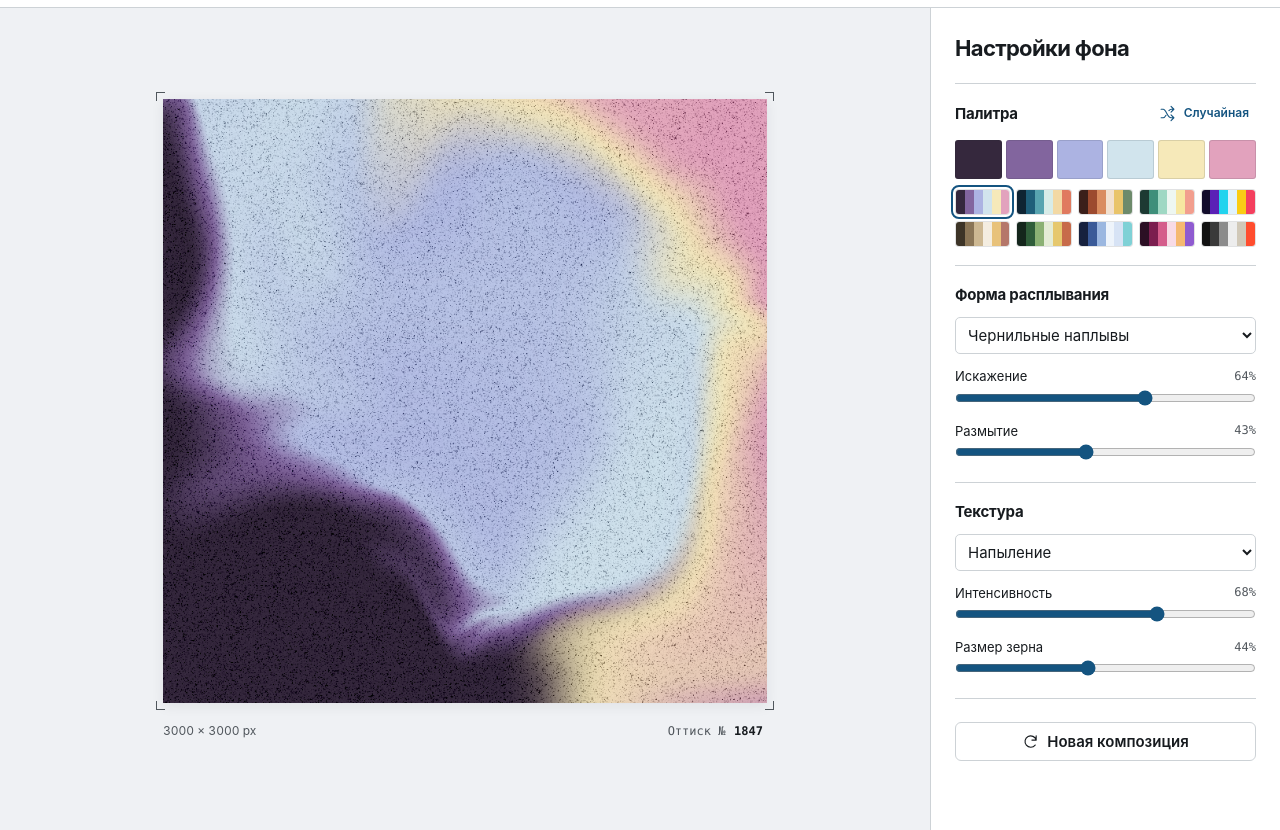
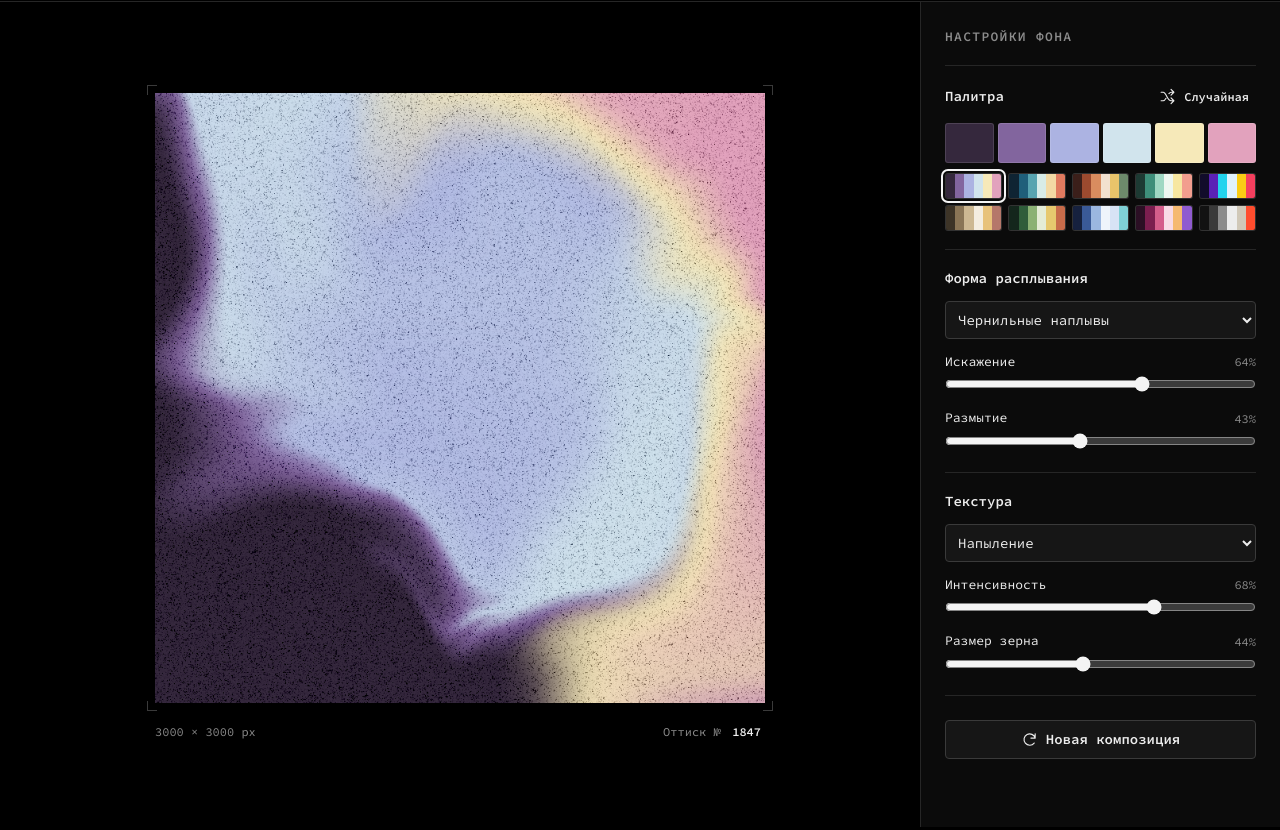
Before and after one commit to deepsad/design, a plain HTML site: page ottisk/index.html in a window 1280 px wide. Shown: the part 62-892 px from the top of the page. Drawn offline with Linux system fonts and the light colour scheme.

Commit message:
Оттиск: чёрная тема, шрифт Source Code Pro, быстрый отклик настроек
- Тёмный интерфейс на чёрном фоне, шрифт Source Code Pro (Google Fonts, с моноширинным запасным)
- Геометрия пятен кэшируется отдельно от цветов: смена цвета и размытия только перекрашивает поля
- Рисунок зерна кэшируется, интенсивность лишь масштабирует его
- При пересчёте геометрии сначала показывается быстрый черновик, полная картинка — после паузы

Co-Authored-By: Claude Opus 5.5 <noreply@anthropic.com>
Claude-Session: https://claude.ai/code/session_0166GG22WC83kFqQtakkTFeo

```diff
--- a/ottisk/index.html
+++ b/ottisk/index.html
@@ -3,24 +3,32 @@
 <meta charset="utf-8">
 <meta name="viewport" content="width=device-width, initial-scale=1">
 <title>Оттиск — генератор фонов</title>
+<link rel="preconnect" href="https://fonts.googleapis.com">
+<link rel="preconnect" href="https://fonts.gstatic.com" crossorigin>
+<link rel="stylesheet" href="https://fonts.googleapis.com/css2?family=Source+Code+Pro:wght@400;500;600;700&display=swap">
 <style>
-:root{color-scheme:light;--paper:oklch(1 0 0);--ink:oklch(.22 .01 245);--mute:oklch(.45 .013 246);--line:oklch(.86 .008 246);--stage:oklch(.958 .004 245);--blue:oklch(.43 .095 244);font:15px/1.4 Inter,"Segoe UI",Arial,sans-serif;color:var(--ink);background:var(--stage)}
-*{box-sizing:border-box}body{margin:0}button,select,input{font:inherit;color:inherit}button,select,input[type=color],input[type=range]{cursor:pointer}button{border:1px solid var(--line);background:white;border-radius:6px;padding:8px 12px;font-weight:600;display:inline-flex;align-items:center;justify-content:center;gap:8px}button:hover,select:hover{background:var(--stage)}button:disabled{opacity:.6;cursor:progress}button:focus-visible,input:focus-visible,select:focus-visible{outline:3px solid var(--blue);outline-offset:3px}button svg{width:17px;height:17px;fill:none;stroke:currentColor;stroke-width:1.6;stroke-linecap:round;stroke-linejoin:round}
-header{height:70px;padding:0 clamp(18px,3.5vw,64px);border-bottom:1px solid var(--line);background:white;display:flex;align-items:center;justify-content:space-between;gap:12px}
-.brand,.identity{display:flex;align-items:center}.brand{gap:10px;font-size:25px;font-weight:720;letter-spacing:-.038em}.mark{width:28px;height:28px;border-radius:50%;background:repeating-linear-gradient(120deg,var(--ink) 0 2.6px,transparent 2.6px 4.8px)}.identity{gap:20px}.sub{border-left:1px solid var(--line);padding-left:20px;color:var(--mute);font-size:13px}.export{background:var(--blue);color:white;border-color:var(--blue);height:40px;padding:0 17px}.export:hover{background:oklch(.35 .088 244)}
-main{display:grid;grid-template-columns:minmax(0,1fr) 350px;min-height:calc(100svh - 70px)}
-.stage{padding:28px clamp(18px,4vw,76px) 26px;display:flex;align-items:center;justify-content:center;min-width:0}
-figure{margin:0;width:min(100%,max(390px,calc(100svh - 196px)),950px)}
-.art{aspect-ratio:1;position:relative;isolation:isolate;box-shadow:0 3px 12px #20263314}
-canvas{width:100%;height:100%;display:block;background:#c5d6ee}.art:before,.art:after{content:"";position:absolute;inset:-7px;pointer-events:none;background:linear-gradient(var(--mute),var(--mute)) top left / 9px 1px,linear-gradient(var(--mute),var(--mute)) top left / 1px 9px,linear-gradient(var(--mute),var(--mute)) bottom right / 9px 1px,linear-gradient(var(--mute),var(--mute)) bottom right / 1px 9px;background-repeat:no-repeat}.art:after{transform:scaleX(-1)}
-figcaption{padding-top:18px;display:flex;justify-content:space-between;align-items:center;gap:12px;color:var(--mute);font-size:12px;font-variant-numeric:tabular-nums}.id{font-family:"IBM Plex Mono",Consolas,monospace;font-size:12px}
-aside{background:var(--paper);border-left:1px solid var(--line);padding:27px 24px 24px}h1{font-size:22px;line-height:1.2;letter-spacing:-.03em;margin:0 0 22px}h2{margin:0;font-size:15px;letter-spacing:-.015em}.group{padding:18px 0;border-top:1px solid var(--line)}.group:first-of-type{padding-top:15px}.groupHeader,.row{display:flex;justify-content:space-between;align-items:center;gap:10px}.textBtn{font-size:12px;padding:5px 6px;color:var(--blue);border-color:transparent}.palette{display:flex;gap:4px;margin-top:12px}.chip{position:relative;flex:1;height:39px;border-radius:3px;overflow:hidden;box-shadow:inset 0 0 0 1px #20263322}.chip:focus-within{outline:2px solid var(--blue);outline-offset:2px}.chip input{opacity:0;position:absolute;inset:0;width:100%;height:100%;border:0}
-select{width:100%;height:37px;display:block;border:1px solid var(--line);border-radius:5px;background:var(--paper);padding:0 8px;margin:12px 0 0}.setting{margin-top:13px}.row,.setting label{font-size:13px}.row output{font-family:Consolas,monospace;color:var(--mute);font-size:12px}input[type=range]{display:block;width:100%;margin:1px 0;height:22px;accent-color:var(--blue)}.wide{width:100%;margin-top:8px}.status{color:var(--mute);font-size:12px;min-height:1.4em;margin:10px 0 0}
-.actions{display:flex;gap:8px;align-items:center}.iconBtn{width:40px;height:40px;padding:0}.iconBtn:disabled{opacity:.35;cursor:default}
-.presets{display:grid;grid-template-columns:repeat(5,1fr);gap:6px;margin-top:10px}.preset{height:26px;padding:0;border-radius:4px;overflow:hidden;display:flex;gap:0;border:1px solid #20263322}.preset i{flex:1;align-self:stretch}.preset[aria-pressed=true]{outline:2px solid var(--blue);outline-offset:2px}
-.seedBox{display:inline-flex;align-items:center;gap:4px}.seedBox input{width:5.2ch;font:600 12px "IBM Plex Mono",Consolas,monospace;border:1px solid transparent;border-radius:4px;padding:2px 3px;background:transparent;color:var(--ink);text-align:right;-moz-appearance:textfield}.seedBox input::-webkit-inner-spin-button{display:none}.seedBox input:hover{border-color:var(--line)}.seedBox input:focus{border-color:var(--blue);background:white;outline:none}
-.toast{position:fixed;left:50%;bottom:24px;transform:translateX(-50%);background:var(--ink);color:white;padding:9px 14px;border-radius:6px;font-size:13px;opacity:0;transition:opacity .2s;pointer-events:none}.toast.on{opacity:1}
-@media(min-width:1500px){main{grid-template-columns:minmax(0,1fr) 390px}aside{padding:34px}}@media(max-width:800px){main{grid-template-columns:minmax(0,1fr) 290px}aside{padding:22px 16px}.stage{padding:24px 18px}}@media(max-width:650px){header{height:58px}.iconBtn{width:35px;height:35px}.actions{gap:5px}.export span{display:none}.sub{display:none}.brand{font-size:22px}.export{height:35px}main{display:flex;flex-direction:column}.stage{padding:24px 22px 15px}figure{width:min(100%,52svh)}aside{border-left:0;border-top:1px solid var(--line);padding:20px max(20px,calc((100% - 520px)/2))}h1{margin-bottom:14px}.group{padding:16px 0}figcaption{padding-top:12px}}
+:root{color-scheme:dark;--stage:#000;--paper:#0b0b0b;--raised:#161616;--hover:#1d1d1d;--line:#262626;--line2:#3a3a3a;--ink:#ededed;--mute:#8c8c8c;--accent:#f4f4f4;--onAccent:#000;font:14px/1.45 "Source Code Pro",ui-monospace,Menlo,Consolas,monospace;color:var(--ink);background:var(--stage)}
+*{box-sizing:border-box}body{margin:0;background:var(--stage)}button,select,input{font:inherit;color:inherit}button,select,input[type=color],input[type=range]{cursor:pointer}
+button{border:1px solid var(--line2);background:var(--raised);border-radius:4px;padding:8px 12px;font-weight:600;display:inline-flex;align-items:center;justify-content:center;gap:8px;transition:background .12s,border-color .12s}button:hover,select:hover{background:var(--hover);border-color:#4a4a4a}button:disabled{opacity:.6;cursor:progress}button:focus-visible,input:focus-visible,select:focus-visible{outline:2px solid var(--accent);outline-offset:3px}button svg{width:17px;height:17px;fill:none;stroke:currentColor;stroke-width:1.6;stroke-linecap:round;stroke-linejoin:round}
+header{height:64px;padding:0 clamp(18px,3vw,48px);border-bottom:1px solid var(--line);background:var(--stage);display:flex;align-items:center;justify-content:space-between;gap:12px}
+.brand,.identity{display:flex;align-items:center}.brand{gap:12px;font-size:20px;font-weight:700;letter-spacing:-.02em}.mark{width:24px;height:24px;border-radius:50%;background:repeating-linear-gradient(120deg,var(--ink) 0 2.2px,transparent 2.2px 4.2px)}.identity{gap:18px}.sub{border-left:1px solid var(--line);padding-left:18px;color:var(--mute);font-size:12px;text-transform:uppercase;letter-spacing:.08em}
+.export{background:var(--accent);color:var(--onAccent);border-color:var(--accent);height:40px;padding:0 16px}.export:hover{background:#fff;border-color:#fff}
+main{display:grid;grid-template-columns:minmax(0,1fr) 360px;min-height:calc(100svh - 64px)}
+.stage{padding:32px clamp(18px,4vw,76px) 26px;display:flex;align-items:center;justify-content:center;min-width:0}
+figure{margin:0;width:min(100%,max(390px,calc(100svh - 190px)),950px)}
+.art{aspect-ratio:1;position:relative;isolation:isolate}
+canvas{width:100%;height:100%;display:block;background:#111}.art:before,.art:after{content:"";position:absolute;inset:-8px;pointer-events:none;background:linear-gradient(var(--line2),var(--line2)) top left / 10px 1px,linear-gradient(var(--line2),var(--line2)) top left / 1px 10px,linear-gradient(var(--line2),var(--line2)) bottom right / 10px 1px,linear-gradient(var(--line2),var(--line2)) bottom right / 1px 10px;background-repeat:no-repeat}.art:after{transform:scaleX(-1)}
+figcaption{padding-top:18px;display:flex;justify-content:space-between;align-items:center;gap:12px;color:var(--mute);font-size:12px;font-variant-numeric:tabular-nums}.id{font-size:12px}
+aside{background:var(--paper);border-left:1px solid var(--line);padding:26px 24px 24px}h1{font-size:13px;font-weight:600;text-transform:uppercase;letter-spacing:.1em;color:var(--mute);margin:0 0 18px}h2{margin:0;font-size:14px;font-weight:600}.group{padding:18px 0;border-top:1px solid var(--line)}.group:first-of-type{padding-top:16px}.groupHeader,.row{display:flex;justify-content:space-between;align-items:center;gap:10px}
+.textBtn{font-size:12px;padding:5px 6px;color:var(--ink);background:transparent;border-color:transparent}.textBtn:hover{background:var(--raised);border-color:var(--line)}
+.palette{display:flex;gap:4px;margin-top:12px}.chip{position:relative;flex:1;height:40px;border-radius:3px;overflow:hidden;box-shadow:inset 0 0 0 1px #ffffff1f}.chip:focus-within{outline:2px solid var(--accent);outline-offset:2px}.chip input{opacity:0;position:absolute;inset:0;width:100%;height:100%;border:0}
+select{width:100%;height:38px;display:block;border:1px solid var(--line2);border-radius:4px;background:var(--raised);padding:0 8px;margin:12px 0 0}select option{background:var(--raised);color:var(--ink)}
+.setting{margin-top:14px}.row,.setting label{font-size:13px}.row output{color:var(--mute);font-size:12px}input[type=range]{display:block;width:100%;margin:2px 0;height:22px;accent-color:var(--accent)}.wide{width:100%;margin-top:8px}.status{color:var(--mute);font-size:12px;min-height:1.4em;margin:10px 0 0}
+.actions{display:flex;gap:8px;align-items:center}.iconBtn{width:40px;height:40px;padding:0}.iconBtn:disabled{opacity:.3;cursor:default}.iconBtn:disabled:hover{background:var(--raised);border-color:var(--line2)}
+.presets{display:grid;grid-template-columns:repeat(5,1fr);gap:6px;margin-top:10px}.preset{height:26px;padding:0;border-radius:3px;overflow:hidden;display:flex;gap:0;border:1px solid #ffffff1f}.preset i{flex:1;align-self:stretch}.preset[aria-pressed=true]{outline:2px solid var(--accent);outline-offset:2px}
+.seedBox{display:inline-flex;align-items:center;gap:4px}.seedBox input{width:5.6ch;font:600 12px "Source Code Pro",ui-monospace,monospace;border:1px solid transparent;border-radius:3px;padding:2px 3px;background:transparent;color:var(--ink);text-align:right;-moz-appearance:textfield}.seedBox input::-webkit-inner-spin-button{display:none}.seedBox input:hover{border-color:var(--line2)}.seedBox input:focus{border-color:var(--accent);background:var(--raised);outline:none}
+.toast{position:fixed;left:50%;bottom:24px;transform:translateX(-50%);background:var(--accent);color:var(--onAccent);padding:9px 14px;border-radius:4px;font-size:13px;font-weight:600;opacity:0;transition:opacity .2s;pointer-events:none}.toast.on{opacity:1}
+@media(min-width:1500px){main{grid-template-columns:minmax(0,1fr) 400px}aside{padding:32px}}@media(max-width:800px){main{grid-template-columns:minmax(0,1fr) 300px}aside{padding:22px 16px}.stage{padding:24px 18px}}@media(max-width:650px){header{height:56px;padding:0 16px}.iconBtn{width:36px;height:36px}.actions{gap:5px}.export span{display:none}.sub{display:none}.brand{font-size:18px}.export{height:36px;padding:0 10px}main{display:flex;flex-direction:column}.stage{padding:24px 20px 15px}figure{width:min(100%,52svh)}aside{border-left:0;border-top:1px solid var(--line);padding:20px max(16px,calc((100% - 520px)/2))}.group{padding:16px 0}figcaption{padding-top:12px}}
 </style>
 <header><div class="identity"><div class="brand"><i class="mark" aria-hidden="true"></i>Оттиск</div><span class="sub">Генератор фонов</span></div><div class="actions"><button id="undo" class="iconBtn" title="Отменить (Ctrl/Cmd+Z)" aria-label="Отменить" disabled><svg aria-hidden="true" viewBox="0 0 24 24"><path d="M9 14 4 9l5-5M4 9h10.5a5.5 5.5 0 0 1 0 11H11"/></svg></button><button id="redo" class="iconBtn" title="Повторить (Ctrl/Cmd+Shift+Z)" aria-label="Повторить" disabled><svg aria-hidden="true" viewBox="0 0 24 24"><path d="m15 14 5-5-5-5M20 9H9.5a5.5 5.5 0 0 0 0 11H13"/></svg></button><button id="share" class="iconBtn" title="Скопировать ссылку на этот фон" aria-label="Скопировать ссылку"><svg aria-hidden="true" viewBox="0 0 24 24"><path d="M10 14a4.5 4.5 0 0 0 6.4 0l3.2-3.2a4.5 4.5 0 0 0-6.4-6.4L12 5.6M14 10a4.5 4.5 0 0 0-6.4 0l-3.2 3.2a4.5 4.5 0 0 0 6.4 6.4l1.2-1.2"/></svg></button><button id="export" class="export"><svg aria-hidden="true" viewBox="0 0 24 24"><path d="M12 3v12m-5-5 5 5 5-5M4 16v5h16v-5"/></svg><span>Скачать PNG</span></button></div></header>
 <main><section class="stage" aria-label="Предпросмотр"><figure><div class="art"><canvas id="view" width="768" height="768" aria-label="Предпросмотр фона"></canvas></div><figcaption><span>3000 × 3000 px</span><label class="id seedBox" title="Номер композиции: введите от 1 до 9999">Оттиск №<input id="seed" type="number" min="1" max="9999" inputmode="numeric" aria-label="Номер оттиска"></label></figcaption></figure></section>
@@ -52,16 +60,16 @@ function field(seed){
   };
 }
 function ramp(x,c,w){return ease(clamp(.5+(x-c)/(2*w)))}
-function makePlate(s){
-  const n=field(s.seed), side=600, plate=document.createElement('canvas');
-  plate.width=plate.height=side;
-  const ctx=plate.getContext('2d'),pixels=ctx.createImageData(side,side), data=pixels.data;
-  const p=s.colors.map(hex=>[1,3,5].map(i=>parseInt(hex.slice(i,i+2),16)));
-  const f=s.flow/100, soft=.008+.175*(s.blur/100)**1.45;
+// Geometry of the stains depends only on seed, shape and flow; colours and blur are applied later
+// to the cached fields, so recolouring does not recompute the noise.
+function computeFields(s,side){
+  const n=field(s.seed), N=side*side;
+  const F={side,ink:new Float32Array(N),warm:new Float32Array(N),frost:new Float32Array(N),low:new Float32Array(N)};
+  const f=s.flow/100;
   const fixed=s.seed===1847, angle=fixed?0:hash(91,9,s.seed)*Math.PI*2;
   const ca=Math.cos(angle),sa=Math.sin(angle);
   const offX=fixed?0:(n(4,7)-.5)*.36,offY=fixed?0:(n(3,5)-.5)*.36;
-  for(let j=0,k=0;j<side;j++)for(let i=0;i<side;i++,k+=4){
+  for(let j=0,k=0;j<side;j++)for(let i=0;i<side;i++,k++){
     const u=(i+.5)/side-.5,v=(j+.5)/side-.5;
     const x=u*ca-v*sa+.5+offX,y=u*sa+v*ca+.5+offY;
     const a=n(x*2.6+2.1,y*2.9+5.4)-.5,b=n(x*3.1+9.2,y*2.7+.8)-.5;
@@ -105,30 +113,47 @@ function makePlate(s){
       ink=(n(X*2.8+6,Y*2.8+17)-.5)*.87;
       warm=(n(X*3.3+12,Y*3.3+8)-.5)*.65;
     }
-    const frost=clamp(.59+.32*Math.sin(4.6*Y+6.4*X)+.45*(n(X*5,Y*5+3)-.5));
+    F.ink[k]=ink;F.warm[k]=warm;
+    F.frost[k]=clamp(.59+.32*Math.sin(4.6*Y+6.4*X)+.45*(n(X*5,Y*5+3)-.5));
+    F.low[k]=clamp(.7*(Y-.4)+.38*(n(X*4+11,Y*4)-.5));
+  }
+  return F;
+}
+function composePlate(F,s){
+  const side=F.side,plate=document.createElement('canvas');plate.width=plate.height=side;
+  const ctx=plate.getContext('2d'),pixels=ctx.createImageData(side,side),data=pixels.data;
+  const p=s.colors.map(hex=>[1,3,5].map(i=>parseInt(hex.slice(i,i+2),16)));
+  const soft=.008+.175*(s.blur/100)**1.45;
+  for(let k=0,o=0;k<side*side;k++,o+=4){
+    const ink=F.ink[k],warm=F.warm[k],frost=F.frost[k];
     const lilac=ramp(ink,.032,.034+soft),dark=ramp(ink,.184,.067+soft);
-    const yellow=ramp(warm,-.033,.041+soft),pink=ramp(warm,.115,.050+soft);
-    const low=clamp(.7*(Y-.4)+.38*(n(X*4+11,Y*4)-.5));
+    const yellow=ramp(warm,-.033,.041+soft),pink=ramp(warm,.115,.050+soft),lp=F.low[k]*pink;
     for(let c=0;c<3;c++){
       let val=blend(p[2][c],p[3][c],frost);
       val=blend(val,p[1][c],lilac);val=blend(val,p[0][c],dark);
       val=blend(val,p[4][c],yellow);val=blend(val,p[5][c],pink);
-      data[k+c]=blend(val,p[1][c],low*pink);
+      data[o+c]=blend(val,p[1][c],lp);
     }
-    data[k+3]=255;
+    data[o+3]=255;
   }
   ctx.putImageData(pixels,0,0);return plate;
 }
-let cacheKey='',cachedPlate;
-function paintBase(canvas,s){
-  const key=[s.seed,s.shape,s.flow,s.blur,...s.colors].join('|');
-  if(key!==cacheKey){cachedPlate=makePlate(s);cacheKey=key}
+const FULL=600,DRAFT=200,fieldCache={},plateCache={};
+const fieldKey=(s,side)=>[s.seed,s.shape,s.flow,side].join('|');
+function fieldsReady(s,side){return fieldCache[side]&&fieldCache[side].key===fieldKey(s,side)}
+function plateFor(s,side){
+  const fk=fieldKey(s,side),pk=[fk,s.blur,...s.colors].join('|');
+  if(plateCache[side]&&plateCache[side].key===pk)return plateCache[side].plate;
+  if(!fieldsReady(s,side))fieldCache[side]={key:fk,F:computeFields(s,side)};
+  const plate=composePlate(fieldCache[side].F,s);plateCache[side]={key:pk,plate};return plate;
+}
+function paintBase(canvas,s,side=FULL){
   const ctx=canvas.getContext('2d',{willReadFrequently:true});
-  ctx.imageSmoothingQuality='high';ctx.drawImage(cachedPlate,0,0,canvas.width,canvas.height);
+  ctx.imageSmoothingQuality='high';ctx.drawImage(plateFor(s,side),0,0,canvas.width,canvas.height);
   return ctx;
 }
-function grainPainter(s,side){
-  const strength=s.grain/100, zoom=3000/side, cell=(1.7+7.6*(s.size/100)**1.7);
+function grainFn(s,side){
+  const zoom=3000/side, cell=(1.7+7.6*(s.size/100)**1.7);
   const seed=s.seed|0, material=s.texture;
   // Sample the same grain field in print coordinates at both resolutions.
   const attenuation=Math.min(1,Math.sqrt(cell/zoom));
@@ -137,9 +162,7 @@ function grainPainter(s,side){
     return blend(blend(hash(ix,iy,salt),hash(ix+1,iy,salt),fx),
                  blend(hash(ix,iy+1,salt),hash(ix+1,iy+1,salt),fx),fy);
   }
-  return (data,startRow) => {
-    for(let k=0;k<data.length;k+=4){
-      const index=k/4,px=index%side,py=Math.floor(index/side)+startRow;
+  return (px,py) => {
       // jitter inside the pixel footprint: a downscaled preview averages grain instead of beating against the noise lattice (moire)
       const x=(px+.5+(hash(px,py,seed+5)-.5)*.98)*zoom,y=(py+.5+(hash(py,px,seed+7)-.5)*.98)*zoom;
       // rotated domain hides the axis-aligned lattice of the value noise
@@ -149,26 +172,53 @@ function grainPainter(s,side){
       let delta;
       if(material==='spray'){
         const fleck=Math.max(0,(a-.56)/.44);
-        delta=(15*(a-.5)-205*fleck**1.65+24*fine/Math.sqrt(zoom))*strength;
+        delta=15*(a-.5)-205*fleck**1.65+24*fine/Math.sqrt(zoom);
       }else if(material==='paper'){
         const fibre=noise(x/(cell*3.6),y/(cell*.64),seed+33);
-        delta=((a-.5)*28+(fibre-.49)*94+fine*12)*strength;
-      }else{delta=((a-.5)*105+fine*40/Math.sqrt(zoom))*strength}
-      delta*=attenuation;
-      data[k]+=delta;data[k+1]+=delta;data[k+2]+=delta*.95;
+        delta=(a-.5)*28+(fibre-.49)*94+fine*12;
+      }else{delta=(a-.5)*105+fine*40/Math.sqrt(zoom)}
+      return delta*attenuation;
+  };
+}
+// export: rows are computed strip by strip, nothing is cached at 3000 px
+function grainPainter(s,side){
+  const at=grainFn(s,side),st=s.grain/100;
+  return (data,startRow) => {
+    for(let k=0,i=0;k<data.length;k+=4,i++){
+      const d=at(i%side,Math.floor(i/side)+startRow)*st;
+      data[k]+=d;data[k+1]+=d;data[k+2]+=d*.95;
     }
   };
+}
+// preview: the grain pattern does not depend on intensity, so it is computed once and only scaled
+let grainCache={key:''};
+function previewGrain(s,side){
+  const key=[s.seed,s.texture,s.size,side].join('|');
+  if(grainCache.key!==key){
+    const at=grainFn(s,side),G=new Float32Array(side*side);
+    for(let py=0,i=0;py<side;py++)for(let px=0;px<side;px++,i++)G[i]=at(px,py);
+    grainCache={key,G};
+  }
+  return grainCache.G;
 }
 const ROT_C=Math.cos(.6135),ROT_S=Math.sin(.6135),ROT2_C=Math.cos(1.3962),ROT2_S=Math.sin(1.3962);
 function grainStrip(ctx,w,y,h,paint){
   const im=ctx.getImageData(0,y,w,h);paint(im.data,y);ctx.putImageData(im,0,y);
 }
 function textured(s){return s.texture!=='clean'&&s.grain>0}
-let frame=0;
+let frame=0,fullTimer=0,forceFull=false;
 function preview(){
   frame=0;
-  const canvas=$('view'),ctx=paintBase(canvas,state),w=canvas.width;
-  if(textured(state))grainStrip(ctx,w,0,w,grainPainter(state,w));
+  // If the geometry has to be recomputed, show a fast low-res draft now and the full plate once input pauses.
+  const full=forceFull||fieldsReady(state,FULL);forceFull=false;
+  clearTimeout(fullTimer);
+  if(!full)fullTimer=setTimeout(()=>{forceFull=true;refresh()},140);
+  const canvas=$('view'),ctx=paintBase(canvas,state,full?FULL:DRAFT),w=canvas.width;
+  if(textured(state)){
+    const G=previewGrain(state,w),st=state.grain/100,im=ctx.getImageData(0,0,w,w),data=im.data;
+    for(let k=0,i=0;i<G.length;k+=4,i++){const d=G[i]*st;data[k]+=d;data[k+1]+=d;data[k+2]+=d*.95}
+    ctx.putImageData(im,0,0);
+  }
   if(document.activeElement!==$('seed'))$('seed').value=state.seed;
 }
 function refresh(){if(!frame)frame=requestAnimationFrame(preview)}
```
